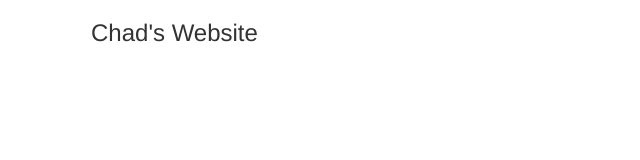
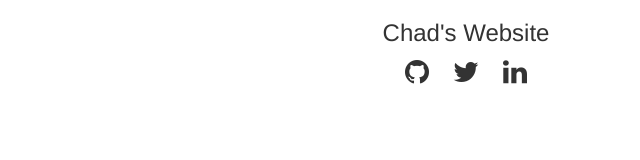
Before and after one commit to chadxz/personal-site-rewrite, a website: page app/index.html in a window 1280 px wide. Shown: the whole page, without its empty margins (174-814 px from the left). Drawn offline with nearby package versions, Linux system fonts and the light colour scheme.

Commit message:
fixing file watcher, centering header, adding footer icons

```diff
--- a/app/css/site.css
+++ b/app/css/site.css
@@ -4,6 +4,10 @@ p, h1, h2, h3, h4, a {
 
 p {
     font-size: 1.125em;
+}
+
+.page-title {
+  text-align: center;
 }
 
 .page-title a:link,
--- a/app/index.html
+++ b/app/index.html
@@ -26,6 +26,15 @@
             <div id="lastfmWidget" class="col-xs-12"></div>
           </div>
         </section>
+        <footer>
+          <div class="text-center page-footer">
+            <ul class="list-unstyled author-links">
+              <li><a href="https://github.com/chadxz"><span class="fa fa-github fa-2x"></span><span class="hidden">chadxz on github</span></a></li>
+              <li><a href="https://twitter.com/chadmcelligott"><span class="fa fa-twitter fa-2x"></span><span class="hidden">@chadmcelligott on twitter</span></a></li>
+              <li><a href="http://www.linkedin.com/in/chadmcelligott/"><span class="fa fa-linkedin fa-2x"></span><span class="hidden">Chad McElligott on LinkedIn</span></a></li>
+            </ul>
+          </div>
+        </footer>
       </div>
     </div>
   </div>
--- a/gulpfile.js
+++ b/gulpfile.js
@@ -59,17 +59,19 @@ gulp.task('build-js', ['build-css-html'], function (done) {
 gulp.task('build', ['build-clean', 'build-css-html', 'build-js', 'build-copy-fonts']);
 
 gulp.task('serve-dev', function () {
-  var rootPath = './app';
+  var rootPath = 'app';
   var watchGlob = [
-    rootPath + '/**/*.{html,js}',
+    rootPath + '/**/*.{html,js,css}',
     '!' + rootPath + '/components/**/*'
   ];
 
   server.serveAndWatch(rootPath, watchGlob);
+  // purposefully not returning anything. the task should run indefinitely
 });
 
 gulp.task('serve-dist', ['build'], function () {
   server.serve('./app-dist');
+  // purposefully not returning anything. the task should run indefinitely
 });
 
 gulp.task('default', ['serve-dev']);
```
